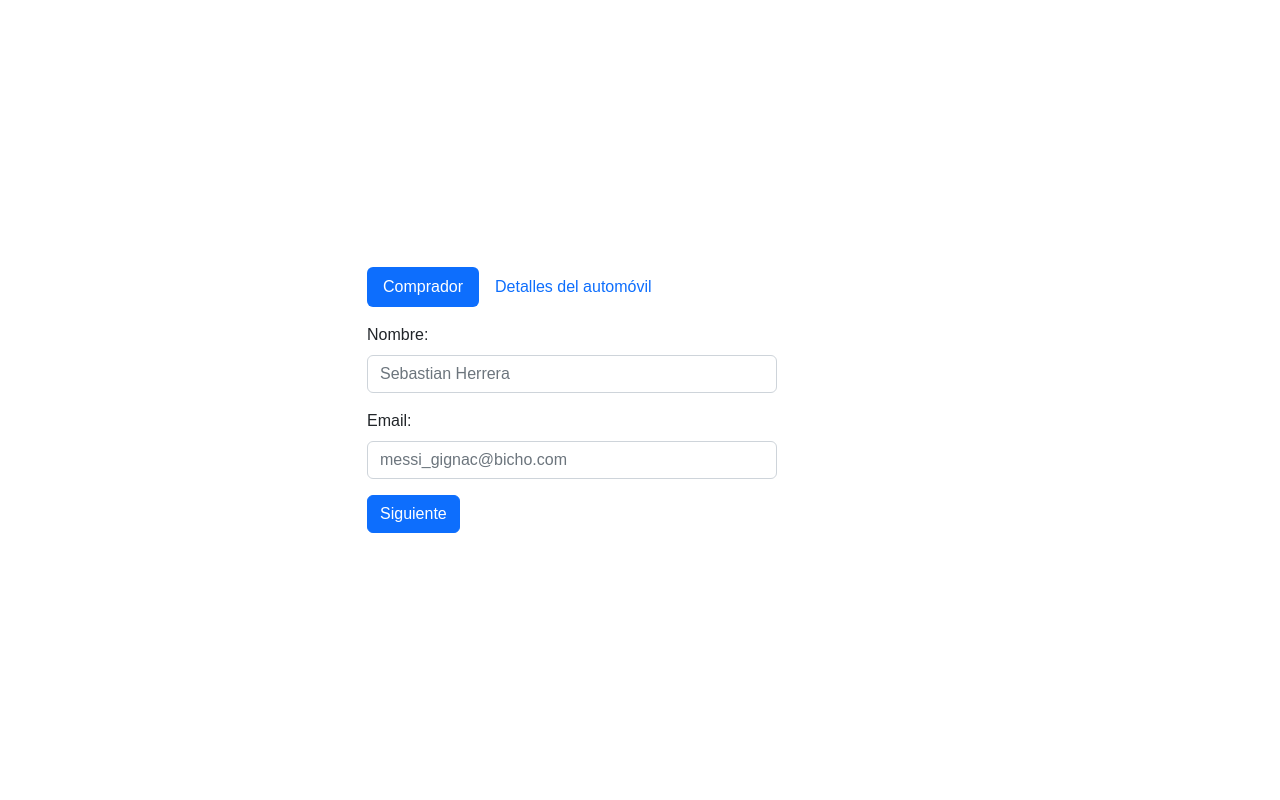
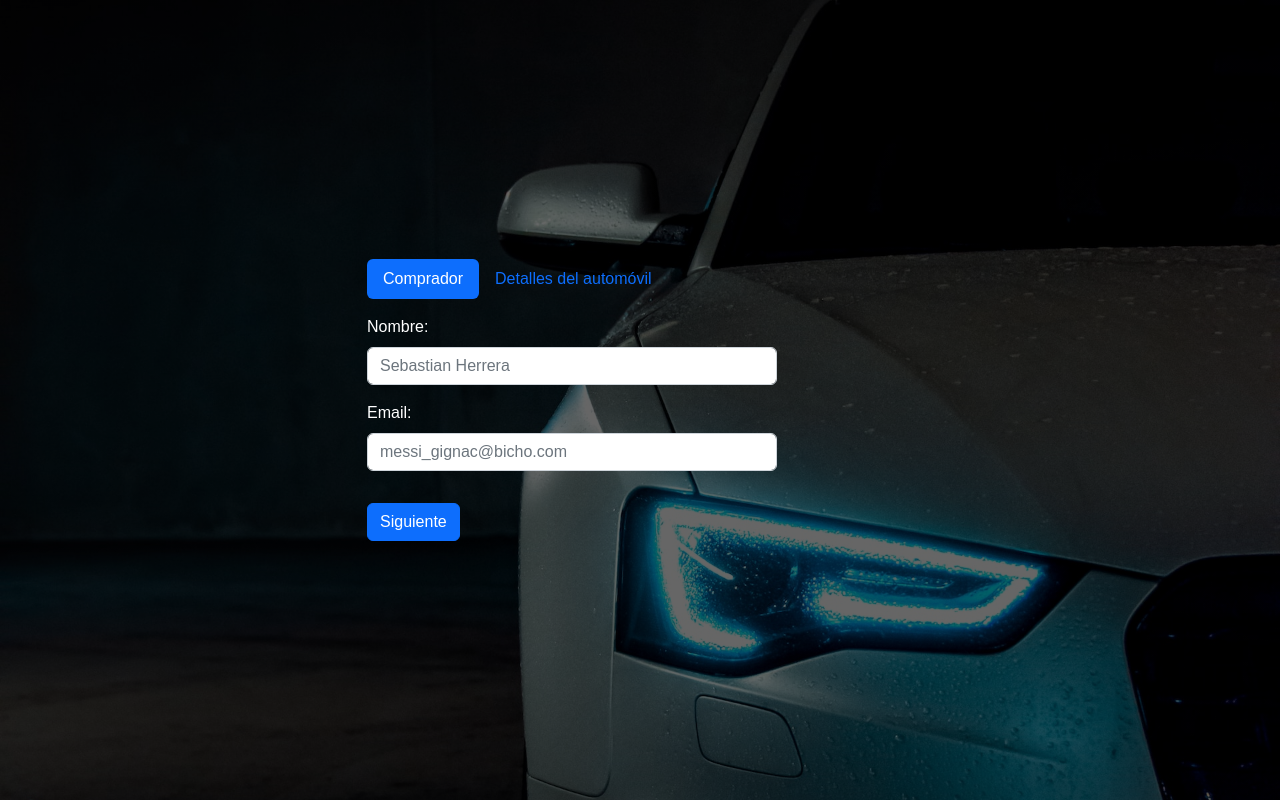
Before and after one commit to Mrkaponi/IHC, a plain HTML site: page FrontAutos/formCompra.html in a window 1280 px wide. Drawn offline with Linux system fonts and the light colour scheme.

Commit message:
coloca el bg-image y modifica el forms.css para que ocupe toda la pantalla

```diff
--- a/FrontAutos/css/form/forms.css
+++ b/FrontAutos/css/form/forms.css
@@ -1,3 +1,26 @@
-.max--width{
-    max-width: 336px;
+body {
+  background-image: url("../../carform.jpg");
+  background-size: cover;
+  background-position: center;
+  position: relative;
 }
+
+body::before {
+  content: "";
+  position: absolute;
+  top: 0;
+  left: 0;
+  right: 0;
+  bottom: 0;
+  background: linear-gradient(rgba(0, 0, 0, 0.6), rgba(0, 0, 0, 0.6));
+}
+
+.container {
+  position: relative;
+  z-index: 1;
+  color: #ffffff;
+}
+
+.max--width {
+  max-width: 336px;
+}
--- a/FrontAutos/formCompra.html
+++ b/FrontAutos/formCompra.html
@@ -7,6 +7,7 @@
     <link href="boostrap5/css/bootstrap.css" type="text/css" rel="stylesheet" />
     <link href="css/main-css/main.css" type="text/css" rel="stylesheet" />
     <title>Document</title>
+    <link rel="stylesheet" href="./css/form/forms.css">
   </head>
   <body>
     <div class="container">
@@ -56,7 +57,7 @@
               <!-- Inputs del comprador aquí -->
 
               <label for="nombre" class="form-label">Nombre:</label>
-              <input type="text" class="form-control mb-3" placeholder="Sebastian Herrera" />
+              <input type="text" class="form-control mb-3" id="nombre" placeholder="Sebastian Herrera" />
 
               <label for="email" class="form-label">Email:</label>
               <input
@@ -66,7 +67,7 @@
                 id="email"
               />
               <!-- Botón "Next" -->
-              <button class="btn btn-primary" onclick="mostrarDetalles()">
+              <button class="btn btn-primary mt-3" onclick="mostrarDetalles()">
                 Siguiente
               </button>
             </div>
@@ -84,10 +85,10 @@
               <label for="modelo" class="form-label">Modelo:</label>
               <input type="text" class="form-control mb-3" id="modelo" placeholder="2020" />
               <!-- Botón "Prev" y "Submit" -->
-              <button class="btn btn-secondary" onclick="mostrarComprador()">
+              <button class="btn btn-secondary mt-3" onclick="mostrarComprador()">
                 Anterior
               </button>
-              <button class="btn btn-primary" type="submit">Enviar</button>
+              <button class="btn btn-primary mt-3" type="submit">Enviar</button>
             </div>
           </div>
         </div>
```
Also changed, not shown: FrontAutos/carform.jpg (added).
